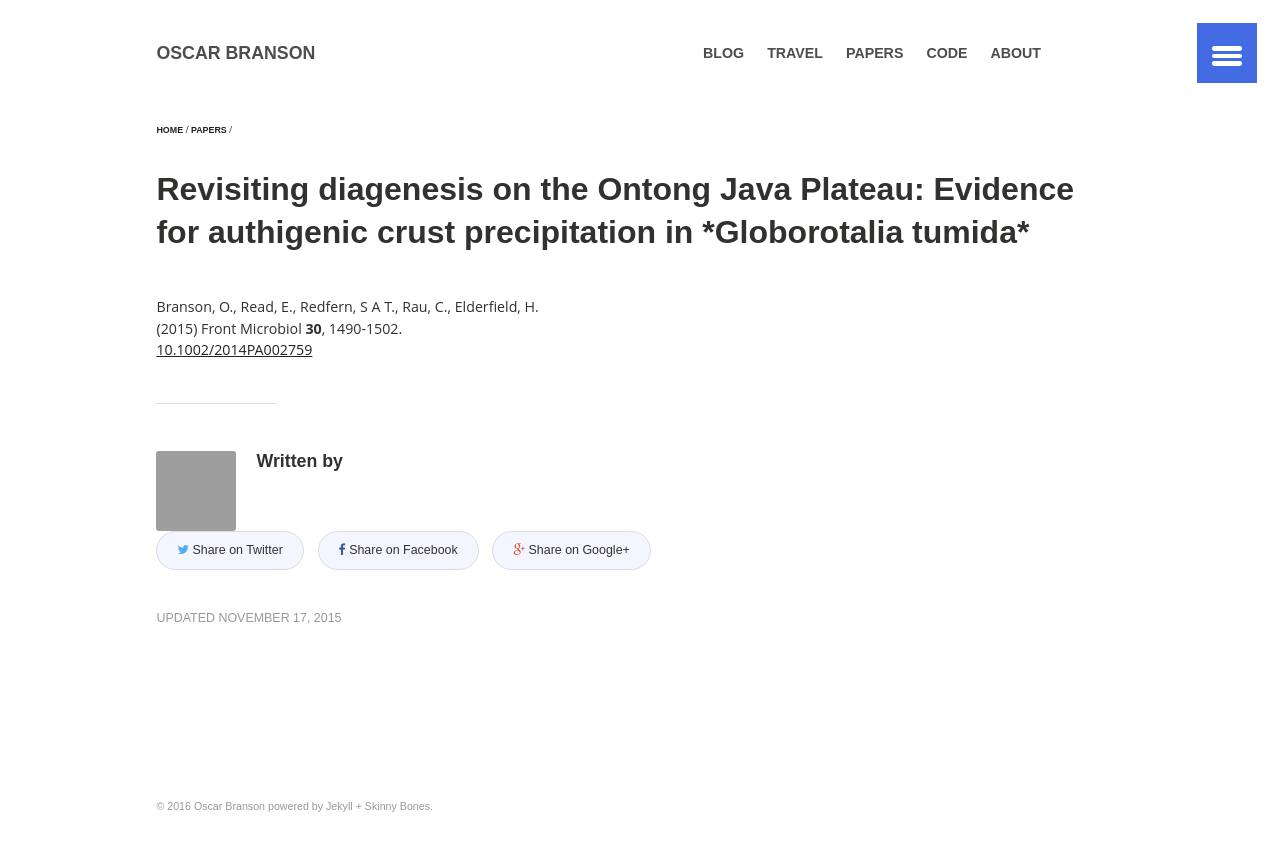
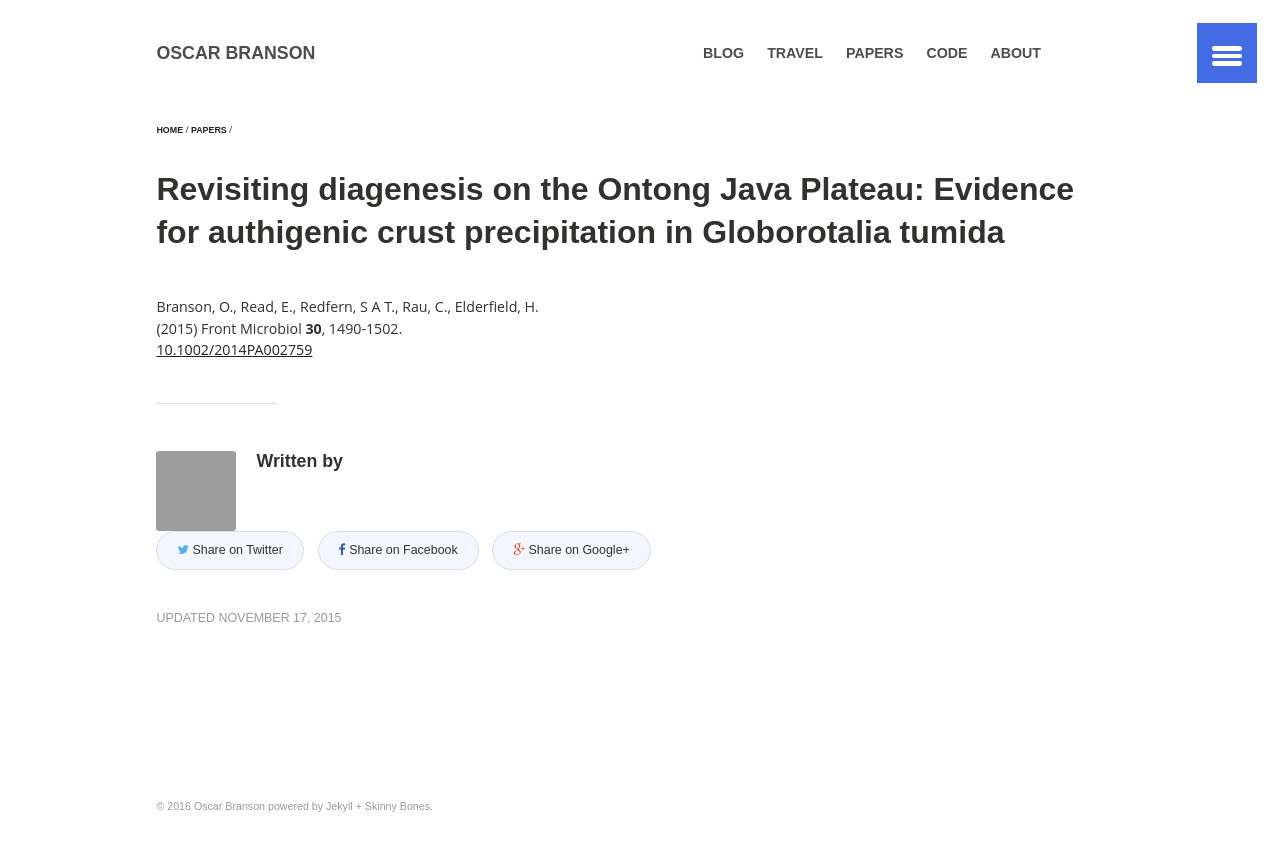
Before and after one commit to oscarbranson/oscarbranson.github.io, a Jekyll site: the page built from _posts/papers/2015-11-17-diagenesis-paper.md, in a window 1280 px wide. Shown: the top 851 px of the page. Built offline with Jekyll 4.4.1, drawn with Linux system fonts in a browser that asks for light colours.

Commit message:
Italics didn't work... removed.

```diff
--- a/_posts/papers/2015-11-17-diagenesis-paper.md
+++ b/_posts/papers/2015-11-17-diagenesis-paper.md
@@ -1,6 +1,6 @@
 ---
 layout: reference
-title: "Revisiting diagenesis on the Ontong Java Plateau: Evidence for authigenic crust precipitation in *Globorotalia tumida*"
+title: "Revisiting diagenesis on the Ontong Java Plateau: Evidence for authigenic crust precipitation in Globorotalia tumida"
 author: "Branson, O., Read, E., Redfern, S A T., Rau, C., Elderfield, H."
 journal: "Front Microbiol"
 year: 2015
```
